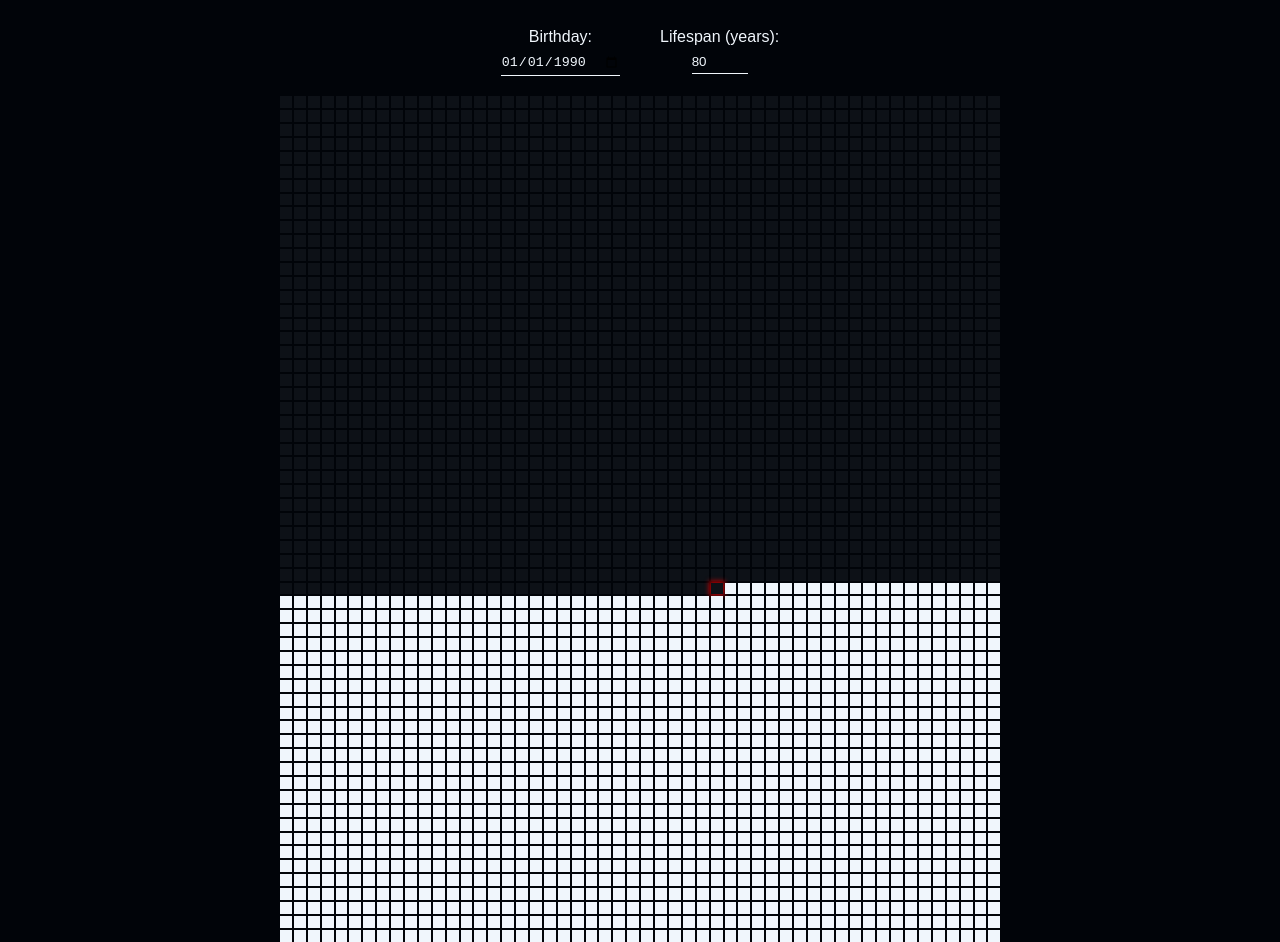
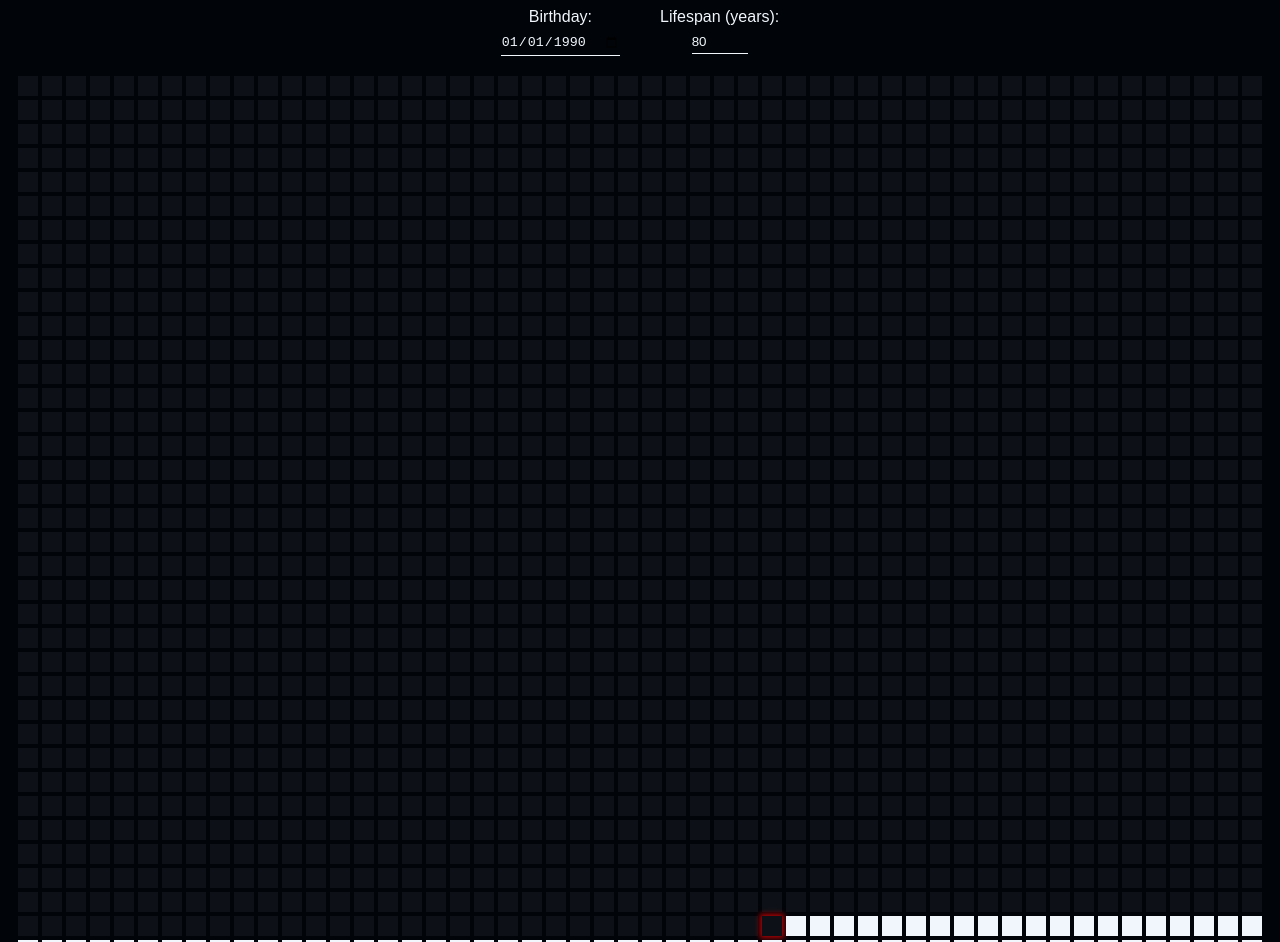
Before and after one commit to cactnut/life-weeks, a plain HTML site: page index.html in a window 1280 px wide. Shown: the top 942 px of the page. Drawn offline with Linux system fonts and the light colour scheme.

Commit message:
■のレイアウト調整

```diff
--- a/script.js
+++ b/script.js
@@ -9,6 +9,7 @@ function loadSettings() {
     const savedLifespan = localStorage.getItem('lifespan');
     if (savedBirthday) birthdayInput.value = savedBirthday;
     if (savedLifespan) lifespanInput.value = savedLifespan;
+    window.addEventListener('resize', drawGrid);
 }
 
 // 設定を保存する
@@ -24,6 +25,59 @@ function drawGrid() {
     const lifespan = parseInt(lifespanInput.value, 10);
     const totalWeeks = lifespan * 52;
 
+    // 親要素の幅を基準に
+    const gridWidth = grid.parentElement.clientWidth || window.innerWidth;
+    const maxBlockSize = 20;
+    const minBlockSize = 12;
+
+    // columns候補生成: 52, 104, 156... 26, 13, 4, 2, 1
+    function getCandidates(base, maxLimit) {
+        const arr = [];
+        for (let n = base; n <= maxLimit; n += base) arr.unshift(n);
+        [26, 13, 4, 2, 1].forEach(x => { if (!arr.includes(x)) arr.push(x); });
+        return arr;
+    }
+    const candidateColumns = getCandidates(52, 520); // 例: 520まで対応
+
+    let columns = 52;
+    let blockSize = minBlockSize;
+    let gap = 2.4;
+
+    for (let c of candidateColumns) {
+        // 最大サイズで試す
+        let size = maxBlockSize;
+        let tmpGap = size * 0.2;
+        let total = c * size + (c - 1) * tmpGap;
+
+        // gridが親より大きい場合はブロック小さく
+        if (total > gridWidth) {
+            // 収まるサイズを計算（gapも2割として再計算）
+            size = (gridWidth - (c - 1) * 0.2 * maxBlockSize) / c;
+            if (size > maxBlockSize) size = maxBlockSize;
+            if (size < minBlockSize) continue;
+            tmpGap = size * 0.2;
+            total = c * size + (c - 1) * tmpGap;
+            if (total > gridWidth + 0.01) continue;
+        }
+
+        columns = c;
+        blockSize = size;
+        gap = tmpGap;
+        break;
+    }
+
+    // grid本体をピッタリサイズで中央寄せ
+    const gridTotalWidth = columns * blockSize + (columns - 1) * gap;
+    grid.style.width = `${gridTotalWidth}px`;
+    grid.style.maxWidth = "100%";
+    grid.style.gridTemplateColumns = `repeat(${columns}, ${blockSize}px)`;
+    grid.style.columnGap = `${gap}px`;
+    grid.style.rowGap = `${gap}px`;
+    grid.style.margin = "0 auto";
+
+    // grid直下の余白を消したい場合はpadding:0, border:noneも推奨
+
+    // block描画
     const now = new Date();
     const diff = now - birthday;
     const currentWeekIndex = Math.floor(diff / (7 * 24 * 60 * 60 * 1000));
@@ -31,14 +85,15 @@ function drawGrid() {
     for (let i = 0; i < totalWeeks; i++) {
         const block = document.createElement('div');
         block.classList.add('block');
-        if (i < currentWeekIndex) {
-            block.classList.add('past');
-        } else if (i === currentWeekIndex) {
-            block.classList.add('current');
-        }
+        block.style.width = `${blockSize}px`;
+        block.style.height = `${blockSize}px`;
+        if (i < currentWeekIndex) block.classList.add('past');
+        else if (i === currentWeekIndex) block.classList.add('current');
         grid.appendChild(block);
     }
 }
+
+
 
 // 入力変更時の処理
 birthdayInput.addEventListener('change', () => {
--- a/style.css
+++ b/style.css
@@ -1,10 +1,11 @@
 /* スタイル設定 */
 body {
     font-family: sans-serif;
-    padding: 20px;
     background-color: #010409;
     color: #f0f6fc;
 }
+
+
 
 .controls {
     margin-bottom: 20px;
@@ -22,16 +23,9 @@ body {
 
 .grid {
     display: grid;
-    grid-template-columns: repeat(52, 1fr);
-    grid-gap: 2px;
-    width: 100%;
-    max-width: 90vmin;
-    margin: 0 auto;
 }
 
 .block {
-    width: 100%;
-    aspect-ratio: 1 / 1;
     background-color: #f0f6fc;
 }
 
```
